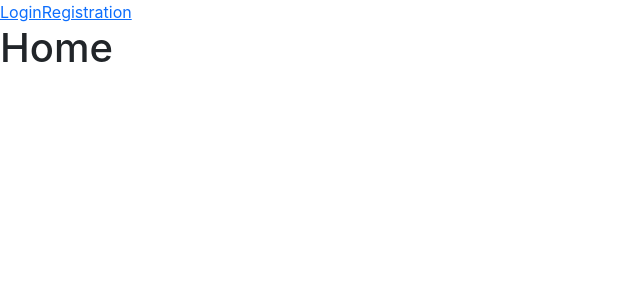
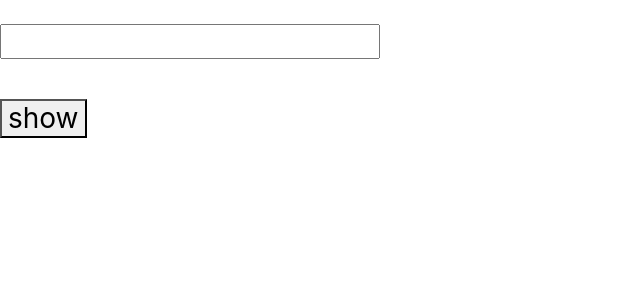
Before and after one commit to Nik1-code/frontEnd, a React (Create React App) app: page / in a window 1280 px wide. Shown: the top 300 px of the page, without its empty margins (0-640 px from the left). Built offline with nearby package versions, Linux system fonts and the light colour scheme.

Commit message:
pass state from one comp to another

```diff
--- a/src/App.js
+++ b/src/App.js
@@ -9,20 +9,26 @@ import { BrowserRouter, Route, Link } from "react-router-dom";
 import Home from "./reactRouter/Home";
 import Login from "./reactRouter/Login";
 import Registration from "./reactRouter/Registration";
+import Parent from "./ParentToChild/Parent";
+import One from "./ParentToChild/One";
+import Two from "./ParentToChild/Two";
 
 function App() {
   return (
-    <BrowserRouter>
-      <>
-        {/* <Header />
-        <Home />
-        <Login /> */}
+    <>
+      <Parent />
+    </>
+    // <BrowserRouter>
+    //   <>
+    //     {/* <Header />
+    //     <Home />
+    //     <Login /> */}
 
-        <Route path="/" exact component={Home} />
-        <Route path="/Login" component={Login} />
-        <Route path="/Registration" component={Registration} />
-      </>
-    </BrowserRouter>
+    //     <Route path="/" exact component={Home} />
+    //     <Route path="/Login" component={Login} />
+    //     <Route path="/Registration" component={Registration} />
+    //   </>
+    // </BrowserRouter>
   );
 }
 
--- /dev/null
+++ b/src/ParentToChild/One.js
@@ -0,0 +1,13 @@
+import React from "react";
+
+const One = (props) => {
+  return (
+    <div>
+      <br />
+      <h4>{props.input}</h4>
+      <h3>{props.showText}</h3>
+    </div>
+  );
+};
+
+export default One;
--- /dev/null
+++ b/src/ParentToChild/Parent.js
@@ -0,0 +1,39 @@
+import React, { Component } from "react";
+import One from "./One";
+import Two from "./Two";
+
+class Parent extends Component {
+  constructor(props) {
+    super(props);
+    this.state = {
+      text: "",
+      showText: false,
+    };
+  }
+  onChangeText(e) {
+    this.setState({ text: e.target.value });
+  }
+  showText(showText) {
+    this.setState({ showText: true });
+  }
+  render() {
+    return (
+      <>
+        <One
+          input={
+            <input
+              type="text"
+              value={this.state.text}
+              onChange={(event) => this.onChangeText(event)}
+            />
+          }
+        />
+        <One showText={<button onClick={() => this.showText()}>show</button>} />
+
+        <Two state={this.state.showText} />
+      </>
+    );
+  }
+}
+
+export default Parent;
--- /dev/null
+++ b/src/ParentToChild/Two.js
@@ -0,0 +1,11 @@
+import React from "react";
+
+const Two = (props) => {
+  return (
+    <div>
+      <h2>{props.state.showText ? props.state.text : null}</h2>
+    </div>
+  );
+};
+
+export default Two;
```
